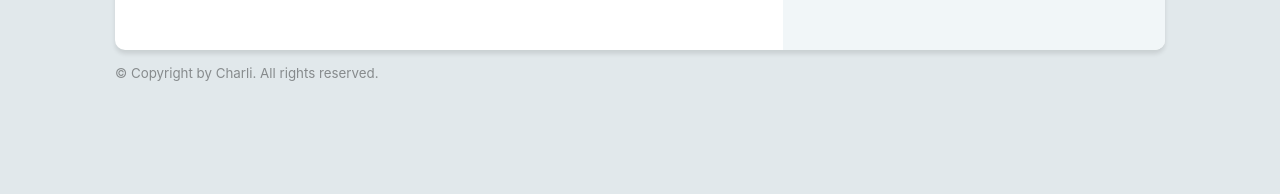
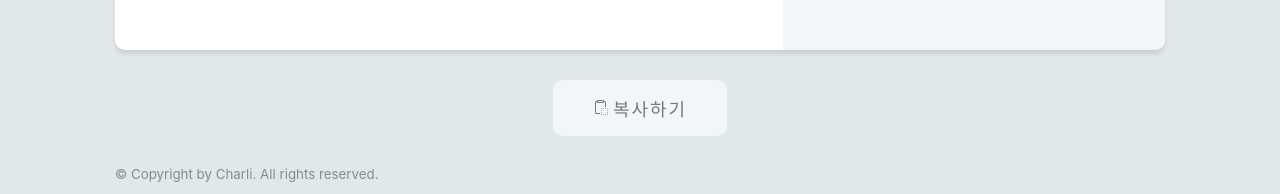
Before and after one commit to devCharli/word-count, a React (Vite) app: page / in a window 1280 px wide. Shown: the part 679-873 px from the top of the page. Before the commit the page ends 800 px from the top, so only its background shows below. Built offline with nearby package versions, Linux system fonts and the light colour scheme.

Commit message:
add copyToClipboard button

```diff
--- a/src/components/Container.tsx
+++ b/src/components/Container.tsx
@@ -2,6 +2,9 @@ import styled from "styled-components";
 import Textarea from "./Textarea";
 import { useState } from "react";
 import Stats from "./Stats";
+import ButtonContainer from "./ButtonContainer";
+import Button from "./Button";
+import { ClipboardCopyIcon } from "@radix-ui/react-icons";
 
 const StyledMain = styled.main({
   width: "1050px",
@@ -22,10 +25,14 @@ const StyledMain = styled.main({
 export default function Container() {
   const [text, setText] = useState("");
 
-  function countWords(text: string) {
+  const countWords = (text: string) => {
     const words = text.match(/[\uAC00-\uD7A3a-zA-Z]+/g);
-    return words ? words.length : 0;
-  }
+    return words ? words.length : 0;ㅁ
+  };
+
+  const copyToClipboard = () => {
+    navigator.clipboard.writeText(text);
+  };
 
   const stats = {
     textCountWithSpace: text.length,
@@ -35,9 +42,18 @@ export default function Container() {
   };
 
   return (
-    <StyledMain>
-      <Textarea text={text} setText={setText} />
-      <Stats {...stats} />
-    </StyledMain>
+    <>
+      <StyledMain>
+        <Textarea text={text} setText={setText} />
+        <Stats {...stats} />
+      </StyledMain>
+      <ButtonContainer>
+        <Button
+          label="복사하기"
+          handleClick={copyToClipboard}
+          icon={<ClipboardCopyIcon />}
+        />
+      </ButtonContainer>
+    </>
   );
 }
```
